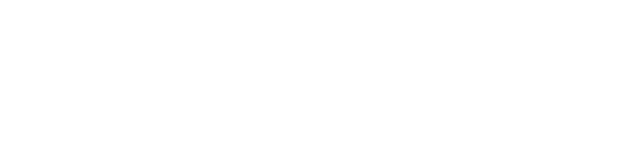
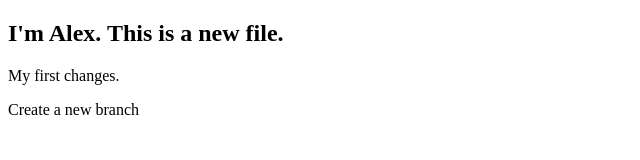
Before and after one commit to VerterTRG/TestProjectJS2, a plain HTML site: page Index.html in a window 1280 px wide. Shown: the whole page, without its empty margins (0-640 px from the left). Drawn offline with Linux system fonts and the light colour scheme.

Commit message:
new branch

```diff
--- a/Index.html
+++ b/Index.html
@@ -2,9 +2,13 @@
 <html lang="en">
 <head>
     <meta charset="UTF-8">
-    <title>Title</title>
+    <title>I'm Alex. This is a new file.</title>
 </head>
 <body>
-
+<h2>I'm Alex. This is a new file.</h2>
+<div>
+    <p>My first changes.</p>
+    <p>Create a new branch</p>
+</div>
 </body>
 </html>
```
